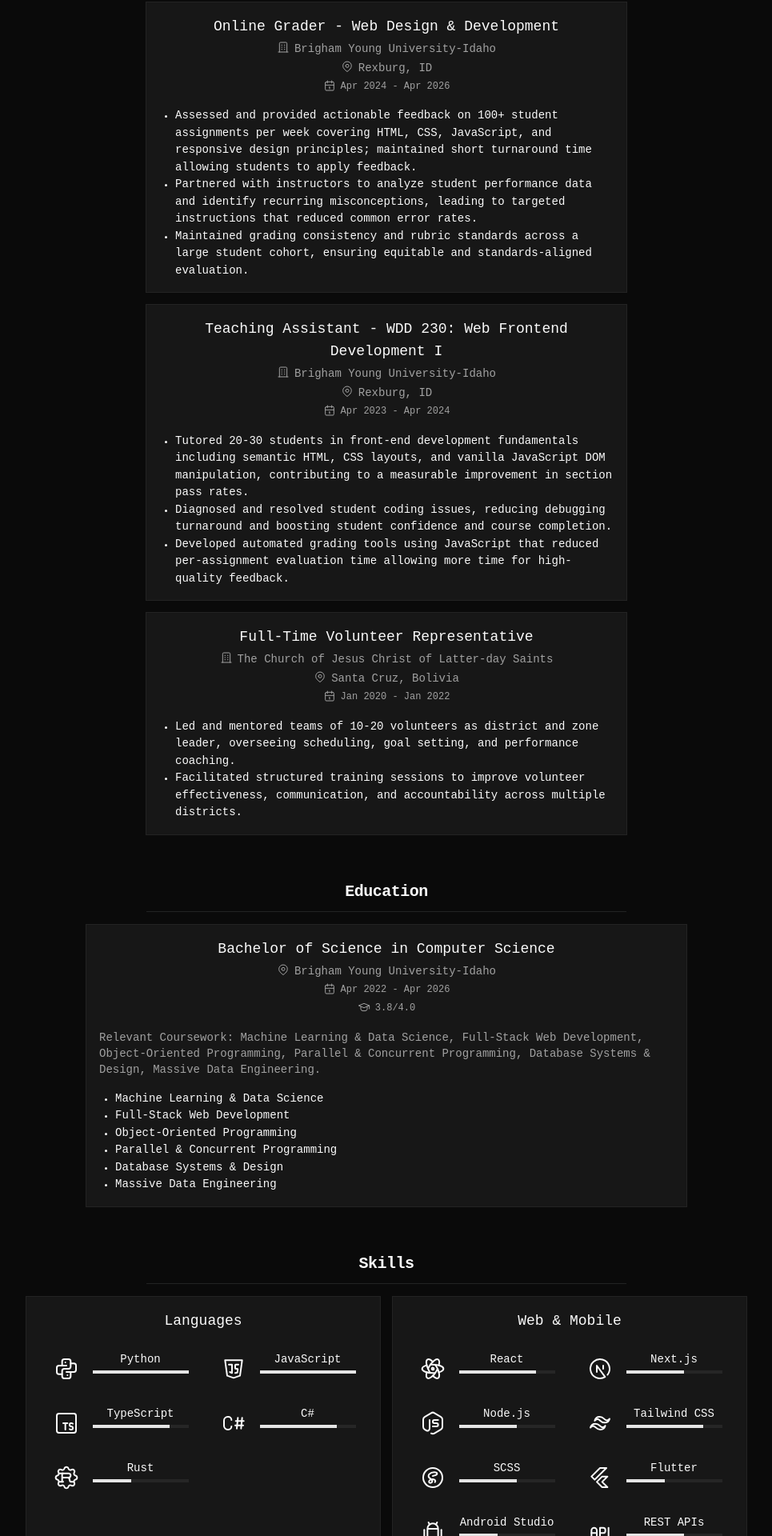
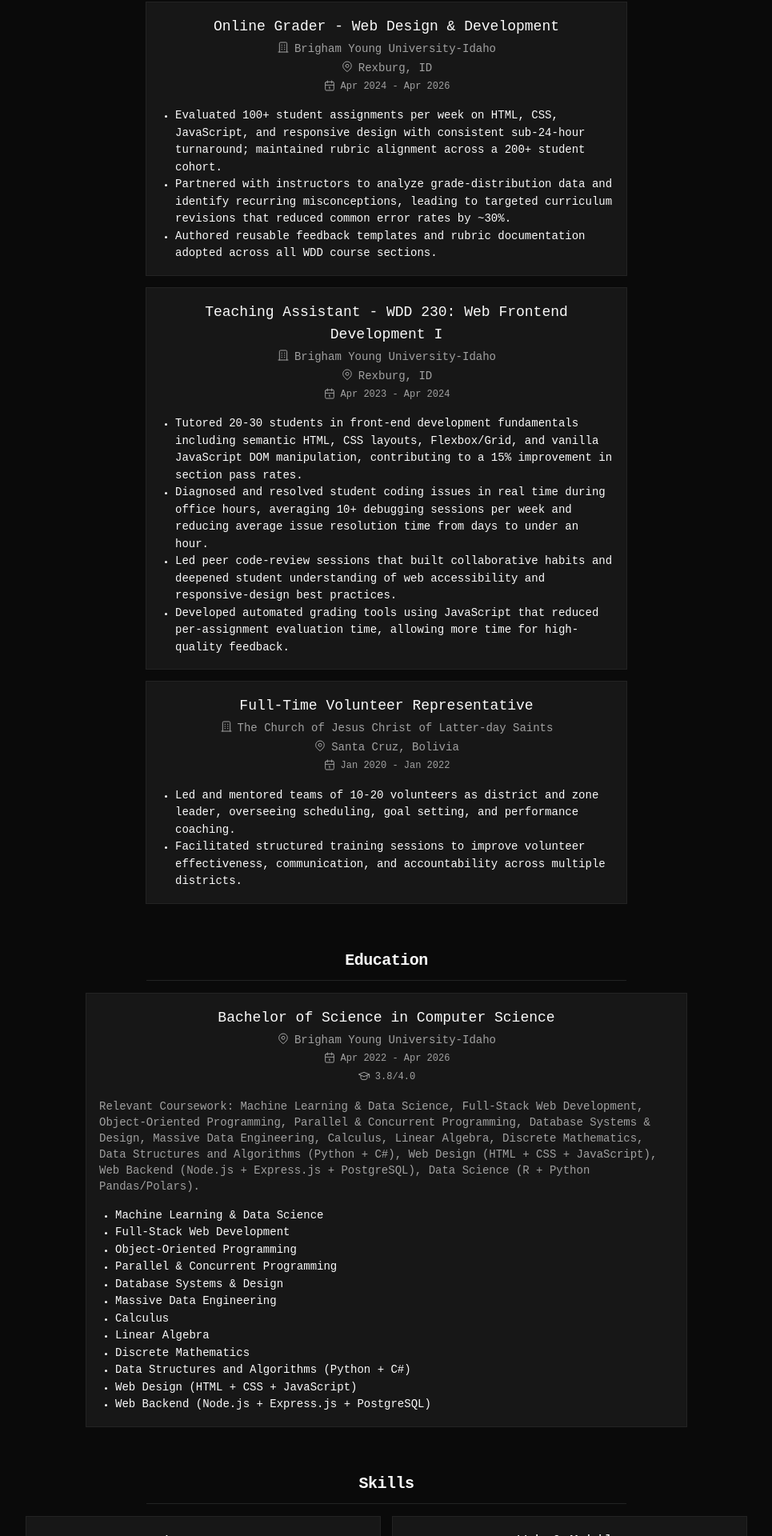
Before and after one commit to juan-zv/vite-react-resume, a React (Vite) app: page / in a window 1280 px wide. Shown: the part 1815-3735 px from the top of the page at 80% size, without its empty margins (157-1122 px from the left). Built offline with nearby package versions, Linux system fonts and the light colour scheme.

Commit message:
feat: add resume-data.ts containing portfolio constants and professional experience details

```diff
--- a/src/data/resume-data.ts
+++ b/src/data/resume-data.ts
@@ -8,6 +8,8 @@
   IconBrandTypescript,
   IconBrandCSharp,
   IconBrandRust,
+  IconBrandKotlin,
+  IconCode,
   // Web & Mobile
   IconBrandReact,
   IconBrandNextjs,
@@ -98,9 +100,9 @@
     place: 'Rexburg, ID',
     dateRange: 'Apr 2024 - Apr 2026',
     description: [
-      'Assessed and provided actionable feedback on 100+ student assignments per week covering HTML, CSS, JavaScript, and responsive design principles; maintained short turnaround time allowing students to apply feedback.',
-      'Partnered with instructors to analyze student performance data and identify recurring misconceptions, leading to targeted instructions that reduced common error rates.',
-      'Maintained grading consistency and rubric standards across a large student cohort, ensuring equitable and standards-aligned evaluation.'
+      'Evaluated 100+ student assignments per week on HTML, CSS, JavaScript, and responsive design with consistent sub-24-hour turnaround; maintained rubric alignment across a 200+ student cohort.',
+      'Partnered with instructors to analyze grade-distribution data and identify recurring misconceptions, leading to targeted curriculum revisions that reduced common error rates by ~30%.',
+      'Authored reusable feedback templates and rubric documentation adopted across all WDD course sections.'
     ],
     responsibilities: [],
   },
@@ -111,9 +113,10 @@
     place: 'Rexburg, ID',
     dateRange: 'Apr 2023 - Apr 2024',
     description: [
-      'Tutored 20-30 students in front-end development fundamentals including semantic HTML, CSS layouts, and vanilla JavaScript DOM manipulation, contributing to a measurable improvement in section pass rates.',
-      'Diagnosed and resolved student coding issues, reducing debugging turnaround and boosting student confidence and course completion.',
-      'Developed automated grading tools using JavaScript that reduced per-assignment evaluation time allowing more time for high-quality feedback.'
+      'Tutored 20-30 students in front-end development fundamentals including semantic HTML, CSS layouts, Flexbox/Grid, and vanilla JavaScript DOM manipulation, contributing to a 15% improvement in section pass rates.',
+      'Diagnosed and resolved student coding issues in real time during office hours, averaging 10+ debugging sessions per week and reducing average issue resolution time from days to under an hour.',
+      'Led peer code-review sessions that built collaborative habits and deepened student understanding of web accessibility and responsive-design best practices.',
+      'Developed automated grading tools using JavaScript that reduced per-assignment evaluation time, allowing more time for high-quality feedback.'
     ],
     responsibilities: [],
   },
@@ -137,7 +140,7 @@
   dateRange: 'Apr 2022 - Apr 2026',
   gpa: '3.8/4.0',
   description: [
-    'Relevant Coursework: Machine Learning & Data Science, Full-Stack Web Development, Object-Oriented Programming, Parallel & Concurrent Programming, Database Systems & Design, Massive Data Engineering.'
+    'Relevant Coursework: Machine Learning & Data Science, Full-Stack Web Development, Object-Oriented Programming, Parallel & Concurrent Programming, Database Systems & Design, Massive Data Engineering, Calculus, Linear Algebra, Discrete Mathematics, Data Structures and Algorithms (Python + C#), Web Design (HTML + CSS + JavaScript), Web Backend (Node.js + Express.js + PostgreSQL), Data Science (R + Python Pandas/Polars).'
   ],
   coursework: [
     'Machine Learning & Data Science',
@@ -146,6 +149,12 @@
     'Parallel & Concurrent Programming',
     'Database Systems & Design',
     'Massive Data Engineering',
+    'Calculus',
+    'Linear Algebra',
+    'Discrete Mathematics',
+    'Data Structures and Algorithms (Python + C#)',
+    'Web Design (HTML + CSS + JavaScript)',
+    'Web Backend (Node.js + Express.js + PostgreSQL)',
   ],
 }
 
@@ -155,6 +164,8 @@
     { name: 'JavaScript', icon: IconBrandJavascript, level: 5 },
     { name: 'TypeScript', icon: IconBrandTypescript, level: 4 },
     { name: 'C#', icon: IconBrandCSharp, level: 4 },
+    { name: 'Java', icon: IconCode, level: 2 },
+    { name: 'Kotlin', icon: IconBrandKotlin, level: 2 },
     { name: 'Rust', icon: IconBrandRust, level: 2 },
   ],
   'Web & Mobile': [
@@ -221,7 +232,7 @@
     id: 'life-app',
     title: 'Life App',
     description: "A comprehensive life dashboard application designed to integrate and visualize key personal metrics including finances, habits, and goals (developed as a hackathon project).",
-    skills: ['Hackathon Project', 'TypeScript', 'Next.js', 'Shadcn/ui', 'Tailwind CSS', 'PostgreSQL', 'Clerk', 'REST APIs'],
+    skills: ['Hackathon Project', 'TypeScript', 'Next.js', 'Tailwind CSS', 'PostgreSQL', 'Clerk', 'REST APIs'],
     imageSrc: getScreenshot('https://life-app-hackathon.vercel.app/'),
     repository: 'https://github.com/juan-zv/life-app-hackathon',
     liveDemo: 'https://life-app-hackathon.vercel.app/',
@@ -262,4 +273,4 @@
     repository: 'https://github.com/juan-zv/data-dashboard/',
     liveDemo: 'https://idaho-data-dashboard.streamlit.app/',
   },
-]
+];
```
